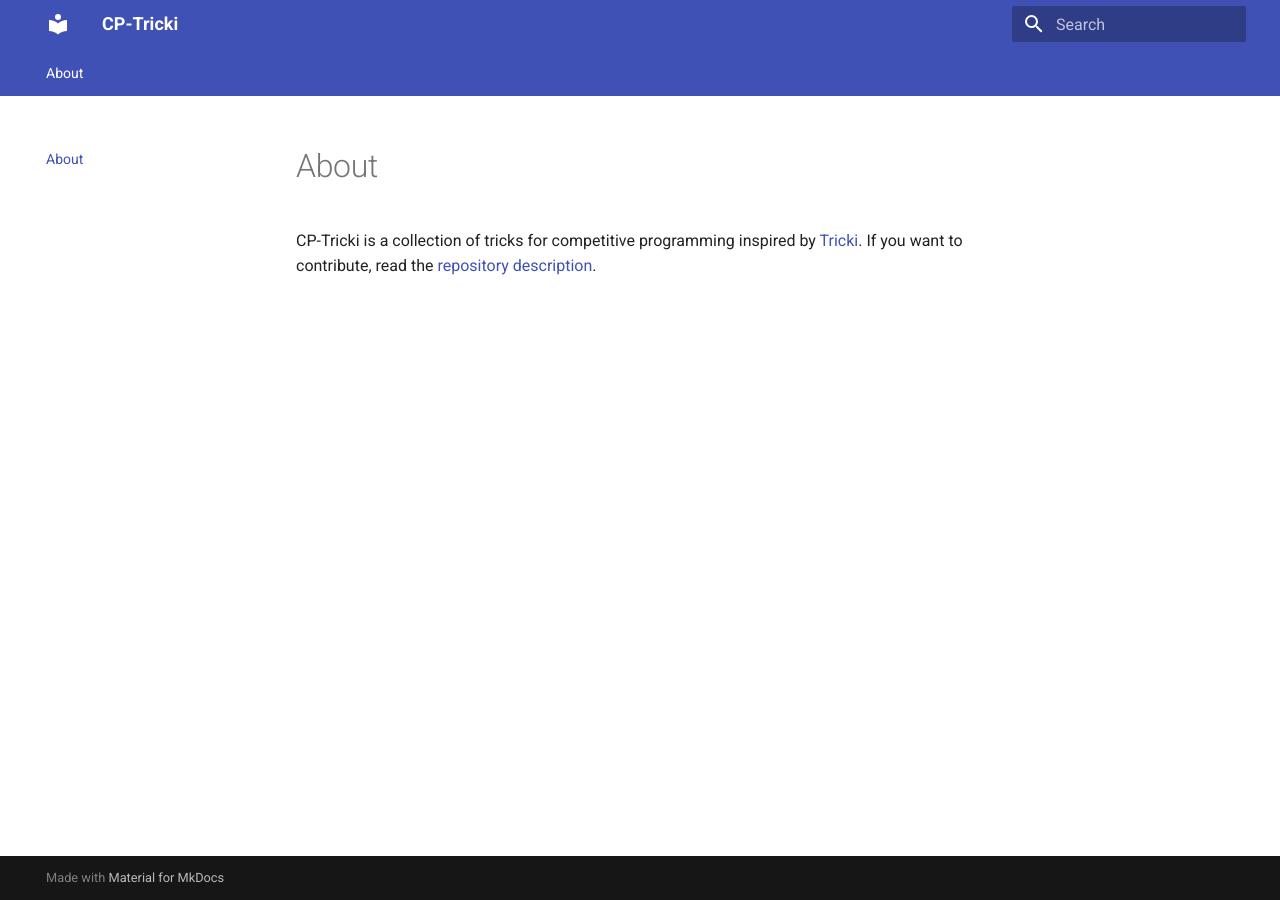
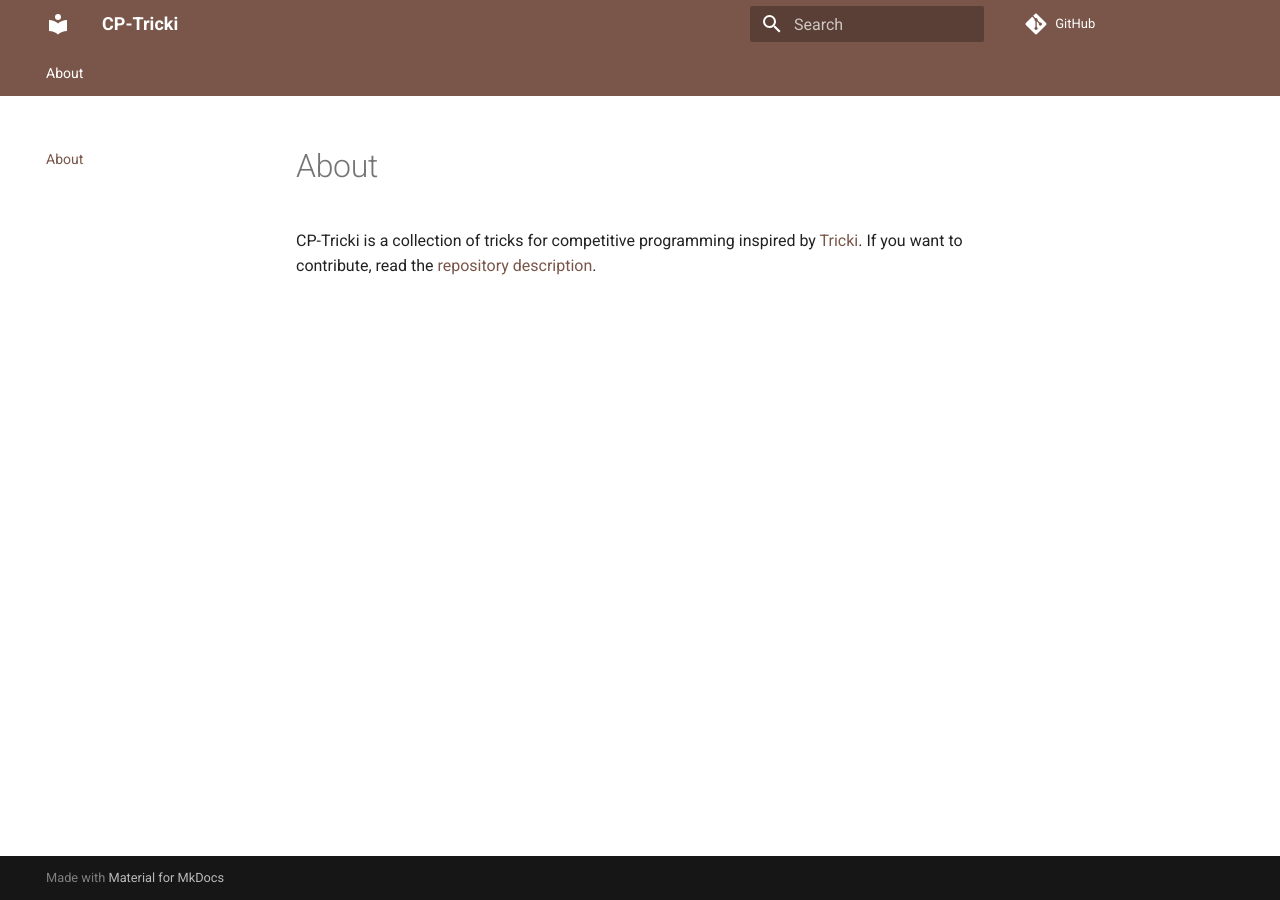
Before and after one commit to cp-tricki/cp-tricki.github.io, an MkDocs documentation site: the page built from docs/index.md, in a window 1280 px wide. Built offline with MkDocs 1.6.1 and Material for MkDocs 9.7.7, drawn with Linux system fonts in a browser that asks for light colours; comment, search, counter and statistics services are not loaded.

Commit message:
added revision dates, changed colors

```diff
--- a/mkdocs.yml
+++ b/mkdocs.yml
@@ -1,9 +1,13 @@
 site_name: CP-Tricki
 site_url: https://cp-tricki.github.io/
+repo_url: https://github.com/cp-tricki/cp-tricki.github.io
 theme:
   name: material
   language: en
   custom_dir: docs/overrides
+  palette:
+    primary: brown
+    accent: amber
   features:
     - navigation.instant
     - navigation.tabs
@@ -13,6 +17,8 @@ plugins:
   - search:
       lang: en
   - git-authors
+  - git-revision-date-localized:
+      enable_creation_date: true
 
 
 markdown_extensions:
```
Also changed, not shown: 1 other file.
